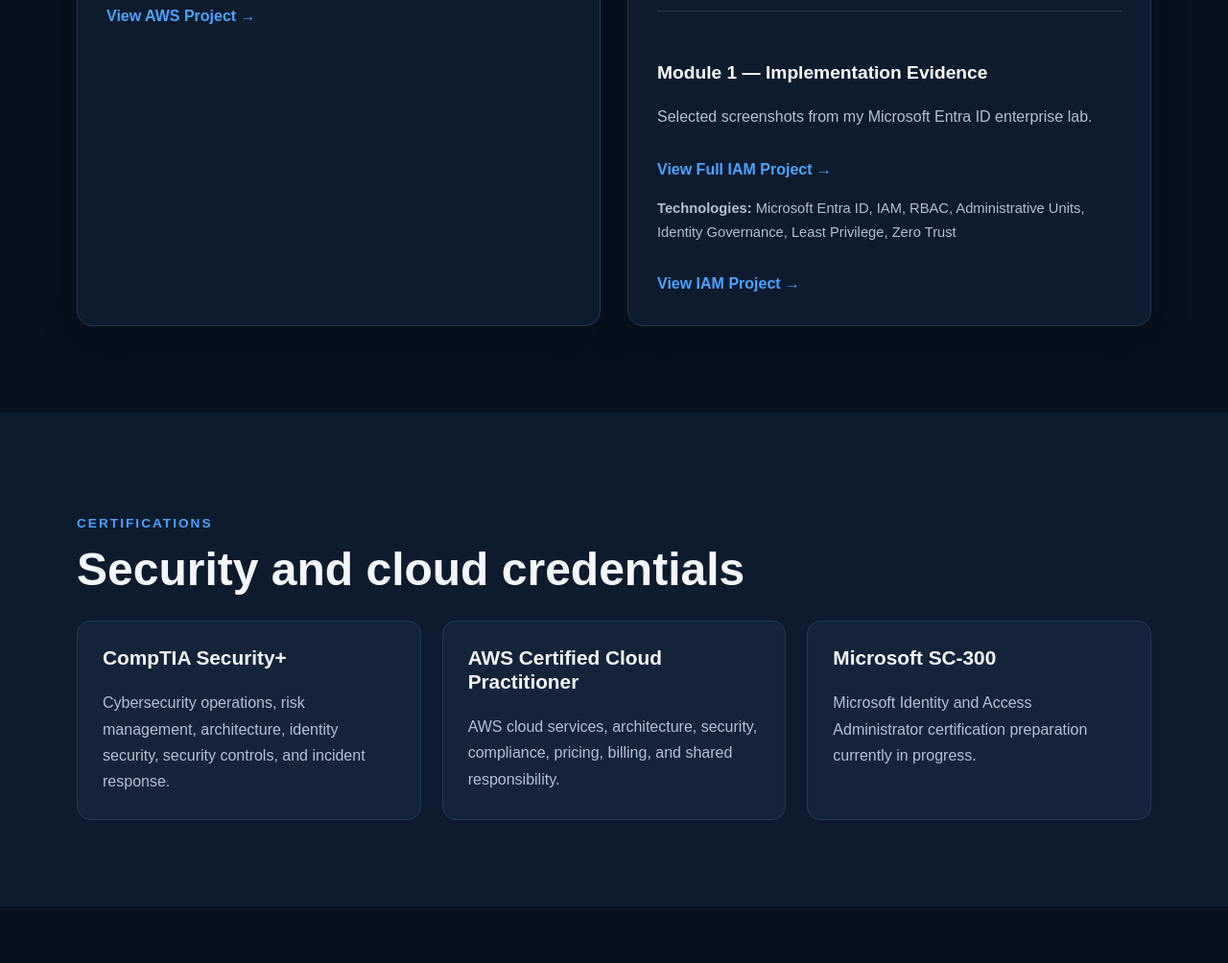
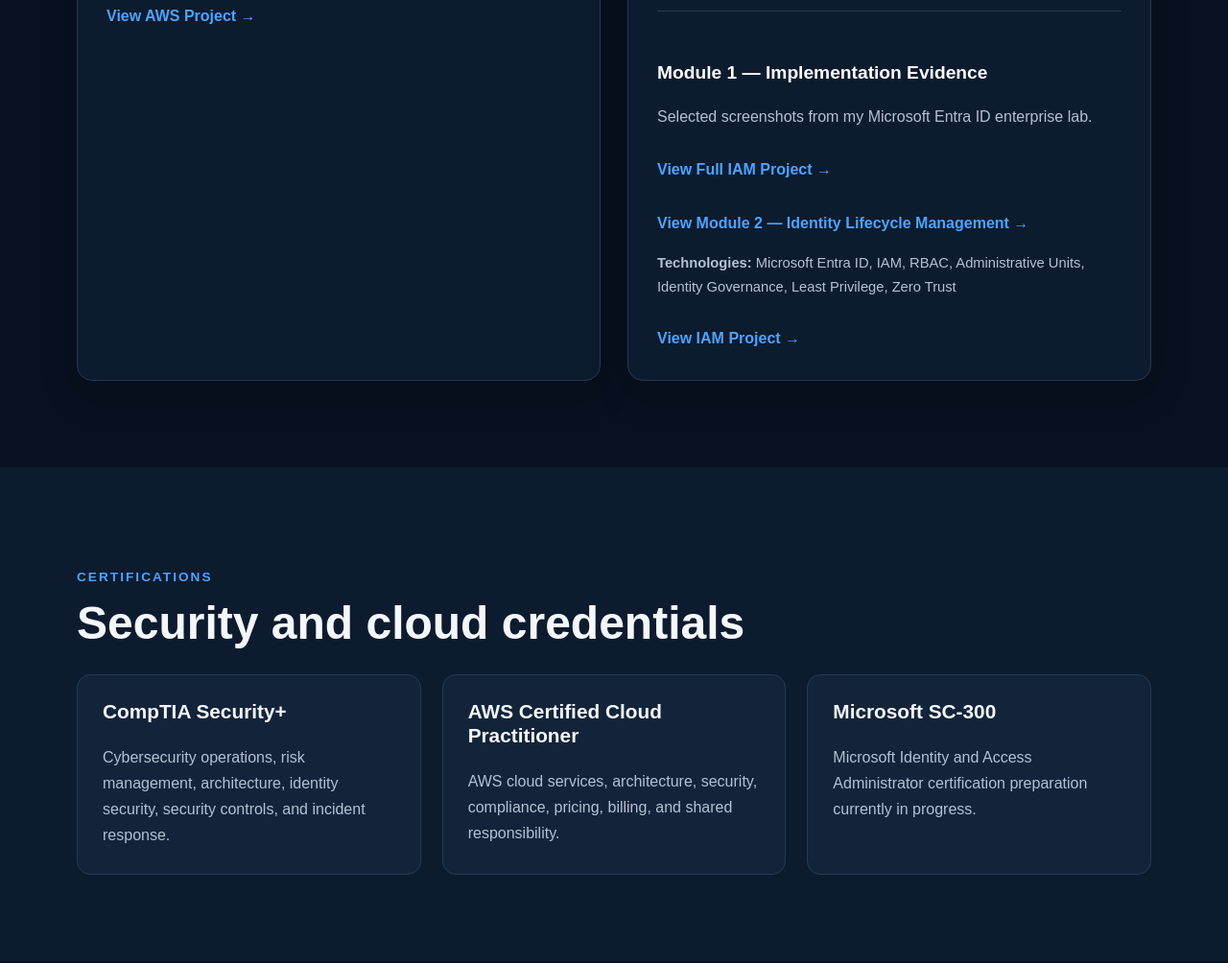
Before and after one commit to mikeharris23/cloud-resume-project, a plain HTML site: page index.html in a window 1280 px wide. Shown: the part 2815-3819 px from the top of the page at 96% size. Drawn offline with Linux system fonts and the light colour scheme; no server answers.

Commit message:
Add Module 2 link to IAM portfolio

```diff
--- a/index.html
+++ b/index.html
@@ -309,6 +309,11 @@
   View Full IAM Project &rarr;
 </a>
 
+              <p>
+  <a class="project-link" href="iam-lifecycle.html">
+    View Module 2 — Identity Lifecycle Management &rarr;
+  </a>
+</p>
 
             <p class="technology-list">
               <strong>Technologies:</strong>
```
